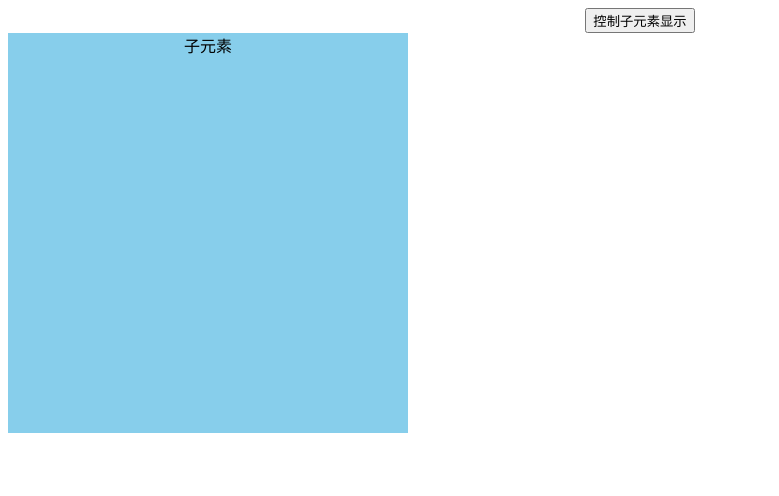
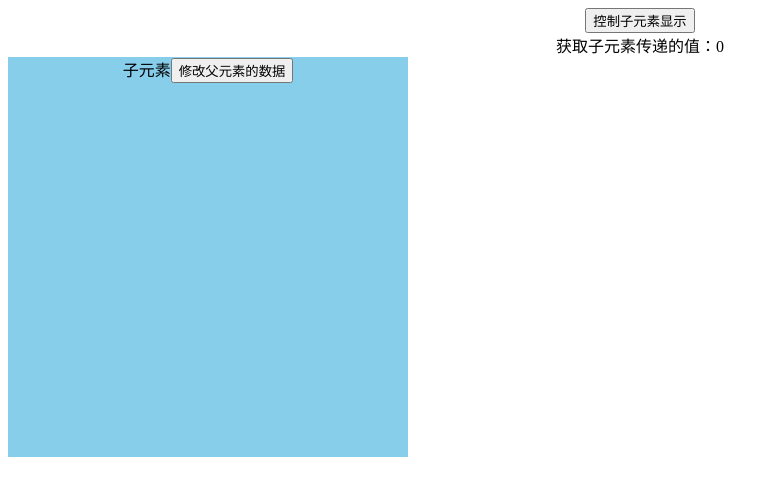
Before and after one commit to vanliant/my-react, a React (Create React App) app in the folder react-demo/: page / in a window 1280 px wide. Shown: the top 496 px of the page, without its empty margins (0-779 px from the left). Built offline with nearby package versions, Linux system fonts and the light colour scheme.

Commit message:
子传父

```diff
--- a/react-demo/src/components/parentComponent/Child.js
+++ b/react-demo/src/components/parentComponent/Child.js
@@ -10,7 +10,13 @@ export default class Child extends React.Component{
         return (
             <div className={'content' + strClass}>
                 子元素
+                <button onClick={this.changeData}>修改父元素的数据</button>
             </div>
         )
     }
+
+    changeData = () => {
+        let curNum = this.props.num
+        this.props.setNum(++curNum)
+    }
 }
--- a/react-demo/src/components/parentComponent/Parent.js
+++ b/react-demo/src/components/parentComponent/Parent.js
@@ -5,7 +5,8 @@ export default class Parent extends React.Component {
     constructor(props) {
         super(props)
         this.state = {
-            isActive: true
+            isActive: true,
+            num: 0
         }
     }
 
@@ -13,7 +14,8 @@ export default class Parent extends React.Component {
         return (
             <div>
                 <button onClick={this.changeShow}>控制子元素显示</button>
-                <Child isActive={this.state.isActive} />
+                <div>获取子元素传递的值：{this.state.num}</div>
+                <Child isActive={this.state.isActive} setNum={this.setNum} num={this.state.num}/>
             </div>
         )
     }
@@ -22,6 +24,11 @@ export default class Parent extends React.Component {
         this.setState({
             isActive: !this.state.isActive
         })
+    }
 
+    setNum = (data) => {
+        this.setState({
+            num:data
+        })
     }
 }
```
